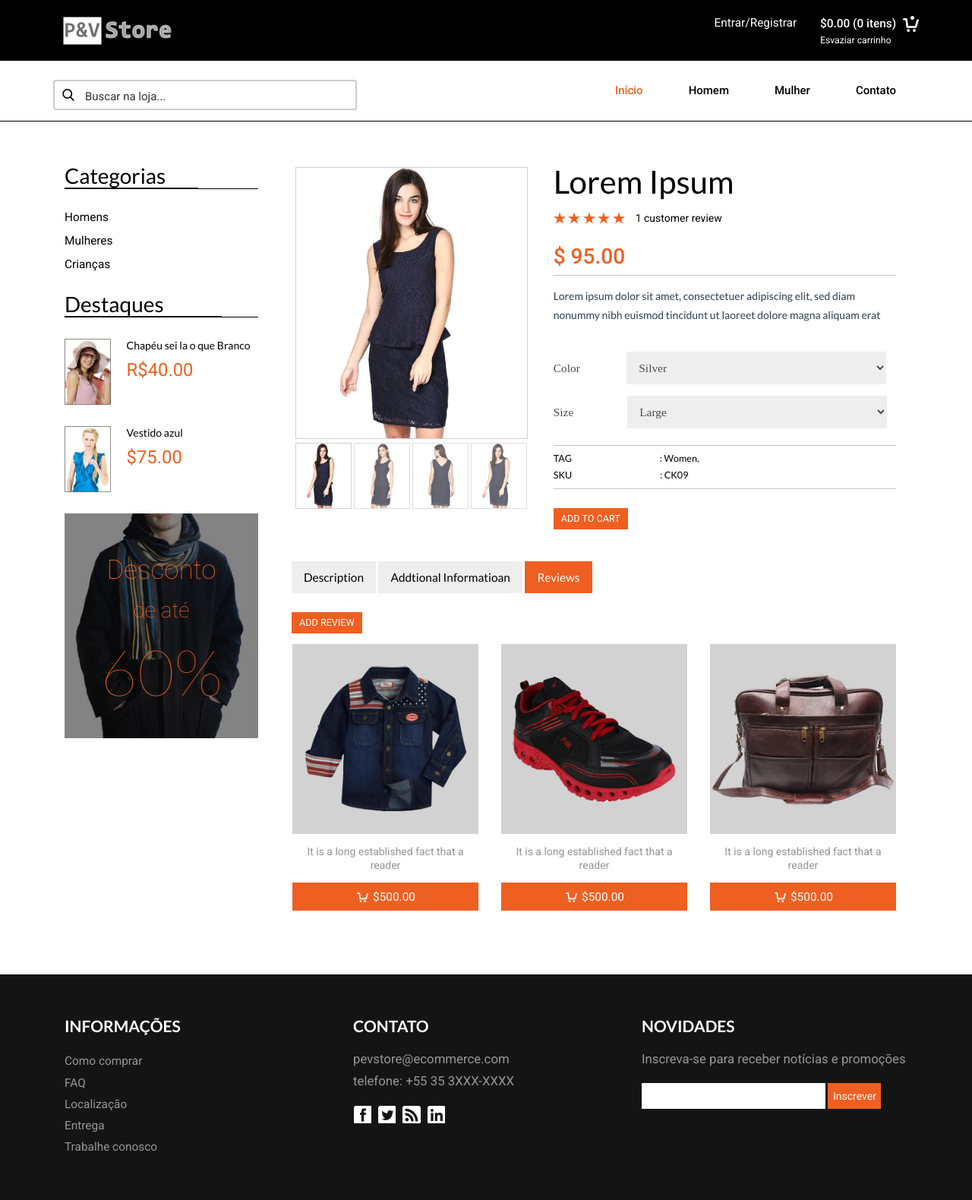
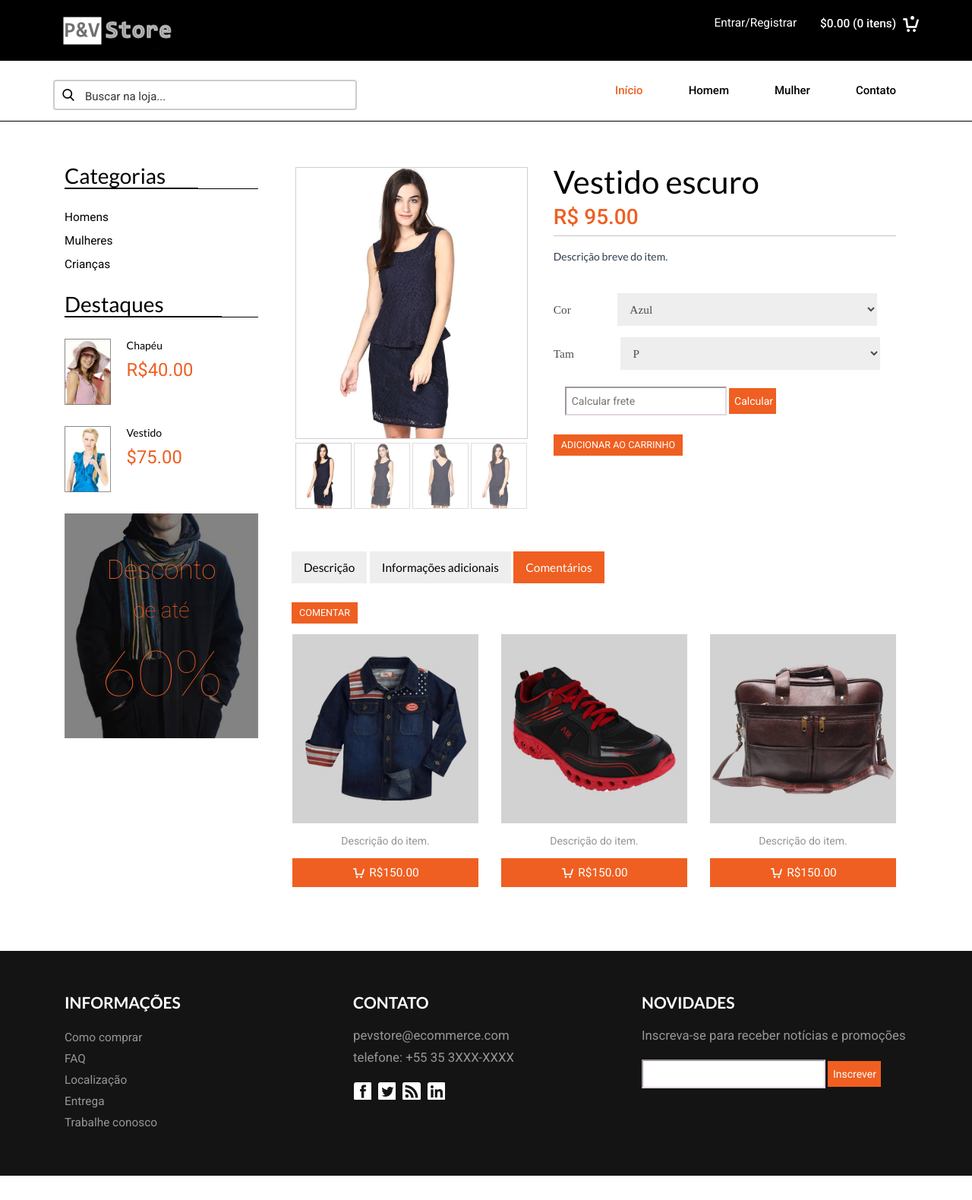
Before and after one commit to PedroPio/P-VStore, a PHP site: page /single.html in a window 1280 px wide. Shown: the whole page at 76% size. After the commit the page ends 1548 px from the top, so only its background shows below. Run offline with PHP 8.4, Linux system fonts and the light colour scheme.

Commit message:
Atualizando páginas. Arrumando identações. Traduzindo informações.

```diff
--- a/contact.html
+++ b/contact.html
@@ -41,7 +41,6 @@ Smartphone Compatible web template, free webdesigns for Nokia, Samsung, LG, Sony
 						<span class="simpleCart_total"></span> (<span id="simpleCart_quantity" class="simpleCart_quantity"></span> itens)</div>
 						<img src="images/cart.png" alt=""/></h3>
 					</a>
-					<p><a href="javascript:;" class="simpleCart_empty">Esvaziar carrinho</a></p>
 				</div>
 				<div class="clearfix"> </div>
 			</div>
--- a/css/style.css
+++ b/css/style.css
@@ -586,7 +586,7 @@ padding:1em 0 0;
   color: #000;
   font-size: 1em;
   background: #fff;
-  border: none;
+  border-color: #DCDC;
  }
  .amet-sed input[type="submit"] {
   width: 20%;
--- a/index.html
+++ b/index.html
@@ -41,7 +41,6 @@ Smartphone Compatible web template, free webdesigns for Nokia, Samsung, LG, Sony
 						<span class="simpleCart_total"></span> (<span id="simpleCart_quantity" class="simpleCart_quantity"></span> itens)</div>
 						<img src="images/cart.png" alt=""/></h3>
 					</a>
-					<p><a href="javascript:;" class="simpleCart_empty">Esvaziar carrinho</a></p>
 				</div>
 				<div class="clearfix"> </div>
 			</div>
--- a/login.html
+++ b/login.html
@@ -41,7 +41,6 @@ Smartphone Compatible web template, free webdesigns for Nokia, Samsung, LG, Sony
 						<span class="simpleCart_total"></span> (<span id="simpleCart_quantity" class="simpleCart_quantity"></span> itens)</div>
 						<img src="images/cart.png" alt=""/></h3>
 					</a>
-					<p><a href="javascript:;" class="simpleCart_empty">Esvaziar carrinho</a></p>
 				</div>
 				<div class="clearfix"> </div>
 			</div>
--- a/products.html
+++ b/products.html
@@ -42,7 +42,6 @@ Smartphone Compatible web template, free webdesigns for Nokia, Samsung, LG, Sony
 						<span class="simpleCart_total"></span> (<span id="simpleCart_quantity" class="simpleCart_quantity"></span> itens)</div>
 						<img src="images/cart.png" alt=""/></h3>
 					</a>
-					<p><a href="javascript:;" class="simpleCart_empty">Esvaziar carrinho</a></p>
 				</div>
 				<div class="clearfix"> </div>
 			</div>
@@ -250,7 +249,7 @@ Smartphone Compatible web template, free webdesigns for Nokia, Samsung, LG, Sony
 
 					</div>
 					<div class=" fashion-grid1">
-						<h6 class="best2"><a href="single.html" > Chapéu sei la o que Branco </a></h6>
+						<h6 class="best2"><a href="single.html" > Chapéu </a></h6>
 							<span class=" price-in1"> R$40.00</span>
 					</div>
 						<div class="clearfix"> </div>
@@ -260,7 +259,7 @@ Smartphone Compatible web template, free webdesigns for Nokia, Samsung, LG, Sony
 						<a href="single.html"><img class="img-responsive " src="images/p2.jpg" alt=""></a>
 					</div>
 					<div class="fashion-grid1">
-						<h6 class="best2"><a href="single.html" > Vestido azul </a></h6>
+						<h6 class="best2"><a href="single.html" > Vestido </a></h6>
 						<span class=" price-in1"> $75.00</span>
 					</div>
 					<div class="clearfix"> </div>
--- a/register.html
+++ b/register.html
@@ -42,7 +42,6 @@ Smartphone Compatible web template, free webdesigns for Nokia, Samsung, LG, Sony
 						<span class="simpleCart_total"></span> (<span id="simpleCart_quantity" class="simpleCart_quantity"></span> itens)</div>
 						<img src="images/cart.png" alt=""/></h3>
 					</a>
-					<p><a href="javascript:;" class="simpleCart_empty">Esvaziar carrinho</a></p>
 				</div>
 				<div class="clearfix"> </div>
 			</div>
--- a/single.html
+++ b/single.html
@@ -44,7 +44,6 @@ Smartphone Compatible web template, free webdesigns for Nokia, Samsung, LG, Sony
 						<span class="simpleCart_total"></span> (<span id="simpleCart_quantity" class="simpleCart_quantity"></span> itens)</div>
 						<img src="images/cart.png" alt=""/></h3>
 					</a>
-					<p><a href="javascript:;" class="simpleCart_empty">Esvaziar carrinho</a></p>
 				</div>
 				<div class="clearfix"> </div>
 			</div>
@@ -187,8 +186,7 @@ Smartphone Compatible web template, free webdesigns for Nokia, Samsung, LG, Sony
 </div>
 <!--fim do header-->
 
-<!--content-->
-<!---->
+<!--Corpo-->
 <div class="product">
 	<div class="container">
 		<div class="col-md-3 product-price">
@@ -252,7 +250,7 @@ Smartphone Compatible web template, free webdesigns for Nokia, Samsung, LG, Sony
 
 					</div>
 					<div class=" fashion-grid1">
-						<h6 class="best2"><a href="single.html" > Chapéu sei la o que Branco </a></h6>
+						<h6 class="best2"><a href="single.html" > Chapéu </a></h6>
 							<span class=" price-in1"> R$40.00</span>
 					</div>
 						<div class="clearfix"> </div>
@@ -262,7 +260,7 @@ Smartphone Compatible web template, free webdesigns for Nokia, Samsung, LG, Sony
 						<a href="single.html"><img class="img-responsive " src="images/p2.jpg" alt=""></a>
 					</div>
 					<div class="fashion-grid1">
-						<h6 class="best2"><a href="single.html" > Vestido azul </a></h6>
+						<h6 class="best2"><a href="single.html" > Vestido </a></h6>
 						<span class=" price-in1"> $75.00</span>
 					</div>
 					<div class="clearfix"> </div>
@@ -299,7 +297,7 @@ Smartphone Compatible web template, free webdesigns for Nokia, Samsung, LG, Sony
 					    </li>
 				  	</ul>
 				</div>
-<!-- FlexSlider -->
+
 				<script defer src="js/jquery.flexslider.js"></script>
 				<link rel="stylesheet" href="css/flexslider.css" type="text/css" media="screen" />
 
@@ -315,99 +313,73 @@ $(window).load(function() {
 			</div>
 			<div class="col-md-7 single-top-in simpleCart_shelfItem">
 				<div class="single-para ">
-						<h4>Lorem Ipsum</h4>
-							<div class="star-on">
-								<ul class="star-footer">
-										<li><a href="#"><i> </i></a></li>
-										<li><a href="#"><i> </i></a></li>
-										<li><a href="#"><i> </i></a></li>
-										<li><a href="#"><i> </i></a></li>
-										<li><a href="#"><i> </i></a></li>
-									</ul>
-								<div class="review">
-									<a href="#"> 1 customer review </a>
-
-								</div>
-							<div class="clearfix"> </div>
-							</div>
-
-							<h5 class="item_price">$ 95.00</h5>
-							<p>Lorem ipsum dolor sit amet, consectetuer adipiscing elit, sed
-diam nonummy nibh euismod tincidunt ut laoreet dolore
-magna aliquam erat </p>
+					<h4>Vestido escuro</h4>
+					<h5 class="item_price">R$ 95.00</h5>
+					<p>Descrição breve do item.</p>
 					<div class="available">
 						<ul>
-									<li>Color
+							<li>Cor
 								<select>
-										<option>Silver</option>
-										<option>Black</option>
-										<option>Dark Black</option>
-										<option>Red</option>
-									</select></li>
-								<li class="size-in">Size<select>
-									<option>Large</option>
-									<option>Medium</option>
-									<option>small</option>
-									<option>Large</option>
-									<option>small</option>
-								</select></li>
+									<option>Azul</option>
+									<option>Cinza</option>
+									<option>Preto</option>
+									<option>Vermelho</option>
+								</select>
+							</li>
+							<li>Tam
+								<select>
+									<option>P</option>
+									<option>M</option>
+									<option>G</option>
+									<option>GG</option>
+								</select>
+							</li>
+						</ul>
+					</div>
+					<div class="col-md-9 amet-sed">
+						<form>
+							<input type="text" placeholder="Calcular frete">
+							<input type="submit" value="Calcular">
+						</form>
+					</div>
+					<ul>
 						<div class="clearfix"> </div>
 					</ul>
-						</div>
-							<ul class="tag-men">
-								<li><span>TAG</span>
-								<span class="women1">: Women,</span></li>
-								<li><span>SKU</span>
-								<span class="women1">: CK09</span></li>
-							</ul>
-								<a href="#" class="add-cart item_add">ADD TO CART</a>
-
+					<a href="#" class="add-cart item_add">Adicionar ao Carrinho</a>
 				</div>
 			</div>
 			<div class="clearfix"> </div>
-			<!---->
+
 			<div class="cd-tabs">
 				<nav>
 					<ul class="cd-tabs-navigation">
-					<li><a data-content="fashion"  href="#0">Description </a></li>
-					<li><a data-content="cinema" href="#0" >Addtional Informatioan</a></li>
-					<li><a data-content="television" href="#0" class="selected ">Reviews</a></li>
-
+						<li><a data-content="fashion"  href="#0">Descrição </a></li>
+						<li><a data-content="cinema" href="#0" >Informações adicionais</a></li>
+						<li><a data-content="television" href="#0" class="selected ">Comentários</a></li>
 					</ul>
 				</nav>
 				<ul class="cd-tabs-content">
 					<li data-content="fashion" >
 						<div class="facts">
-									  <p > There are many variations of passages of Lorem Ipsum available, but the majority have suffered alteration in some form, by injected humour, or randomised words which don't look even slightly believable. If you are going to use a passage of Lorem Ipsum, you need to be sure there isn't anything embarrassing hidden in the middle of text. All the Lorem Ipsum generators on the Internet tend to repeat predefined chunks as necessary, making this the first true generator on the Internet. It uses a dictionary of over 200 Latin words, combined </p>
-										<ul>
-											<li>Research</li>
-											<li>Design and Development</li>
-											<li>Porting and Optimization</li>
-											<li>System integration</li>
-											<li>Verification, Validation and Testing</li>
-											<li>Maintenance and Support</li>
-										</ul>
+							<p>Descrição detalhada do item.</p>
 						</div>
-
 					</li>
 					<li data-content="cinema" >
 						<div class="facts1">
-
-						<div class="color"><p>Color</p>
-							<span >Blue, Black, Red</span>
+							<div class="color"><p>Cores</p>
+								<span >Azul, Cinza, Preto, Vermelho</span>
 								<div class="clearfix"></div>
 							</div>
 							<div class="color">
-							<p>Size</p>
-							<span >S, M, L, XL</span>
+								<p>Tamanhos</p>
+								<span >P, M, G, GG</span>
 								<div class="clearfix"></div>
 							</div>
+				 		</div>
+				 	</li>
 
-			 </div>
-
-</li>
 					<li data-content="television" class="selected">
-	<a class="add-re" href="#">ADD REVIEW</a>
+						<a class="add-re" href="#">Comentar</a>
 					</li>
 					<div class="clearfix"></div>
 				</ul>
@@ -417,40 +389,43 @@ magna aliquam erat </p>
 					<div class="product-at ">
 						<a href="#"><img class="img-responsive" src="images/pi3.jpg" alt="">
 							<div class="pro-grid">
-										<span class="buy-in">Buy Now</span>
+								<span class="buy-in">Comprar</span>
 							</div>
 						</a>
 					</div>
-						<p class="tun">It is a long established fact that a reader</p>
-						<a href="#" class="item_add"><p class="number item_price"><i> </i>$500.00</p></a>
+					<p class="tun">Descrição do item.</p>
+					<a href="#" class="item_add"><p class="number item_price"><i> </i>R$150.00</p></a>
 				</div>
 				<div class="col-md-4 bottom-cd simpleCart_shelfItem">
 					<div class="product-at ">
 						<a href="#"><img class="img-responsive" src="images/pi1.jpg" alt="">
 							<div class="pro-grid">
-										<span class="buy-in">Buy Now</span>
+								<span class="buy-in">Comprar</span>
 							</div>
 						</a>
 					</div>
-						<p class="tun">It is a long established fact that a reader</p>
-<a href="#" class="item_add"><p class="number item_price"><i> </i>$500.00</p></a>					</div>
+					<p class="tun">Descrição do item.</p>
+					<a href="#" class="item_add"><p class="number item_price"><i> </i>R$150.00</p></a>
+				</div>
 				<div class="col-md-4 bottom-cd simpleCart_shelfItem">
 					<div class="product-at ">
 						<a href="#"><img class="img-responsive" src="images/pi4.jpg" alt="">
 							<div class="pro-grid">
-										<span class="buy-in">Buy Now</span>
+								<span class="buy-in">Comprar</span>
 							</div>
 						</a>
 					</div>
-						<p class="tun">It is a long established fact that a reader</p>
-<a href="#" class="item_add"><p class="number item_price"><i> </i>$500.00</p></a>					</div>
+					<p class="tun">Descrição do item.</p>
+					<a href="#" class="item_add"><p class="number item_price"><i> </i>R$150.00</p></a>
+				</div>
 					<div class="clearfix"> </div>
 			</div>
 		</div>
-
 		<div class="clearfix"> </div>
 	</div>
 </div>
+<!--fim corpo-->
+
 <!--Rodapé (duplicado em todas páginas)-->
 <div class="footer">
 	<div class="container">
```
Lines whose indentation alone changed are shown as unchanged.
